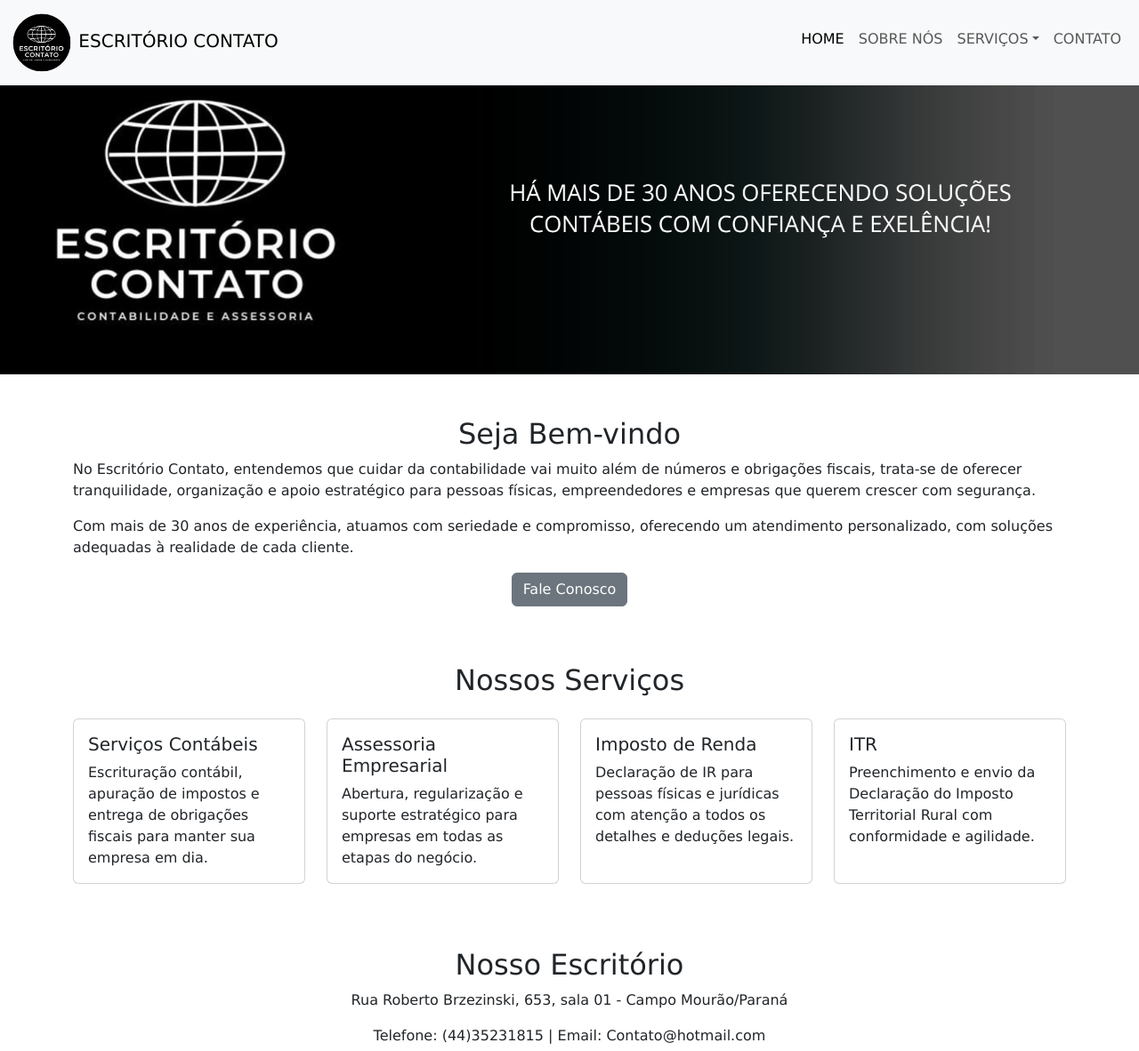
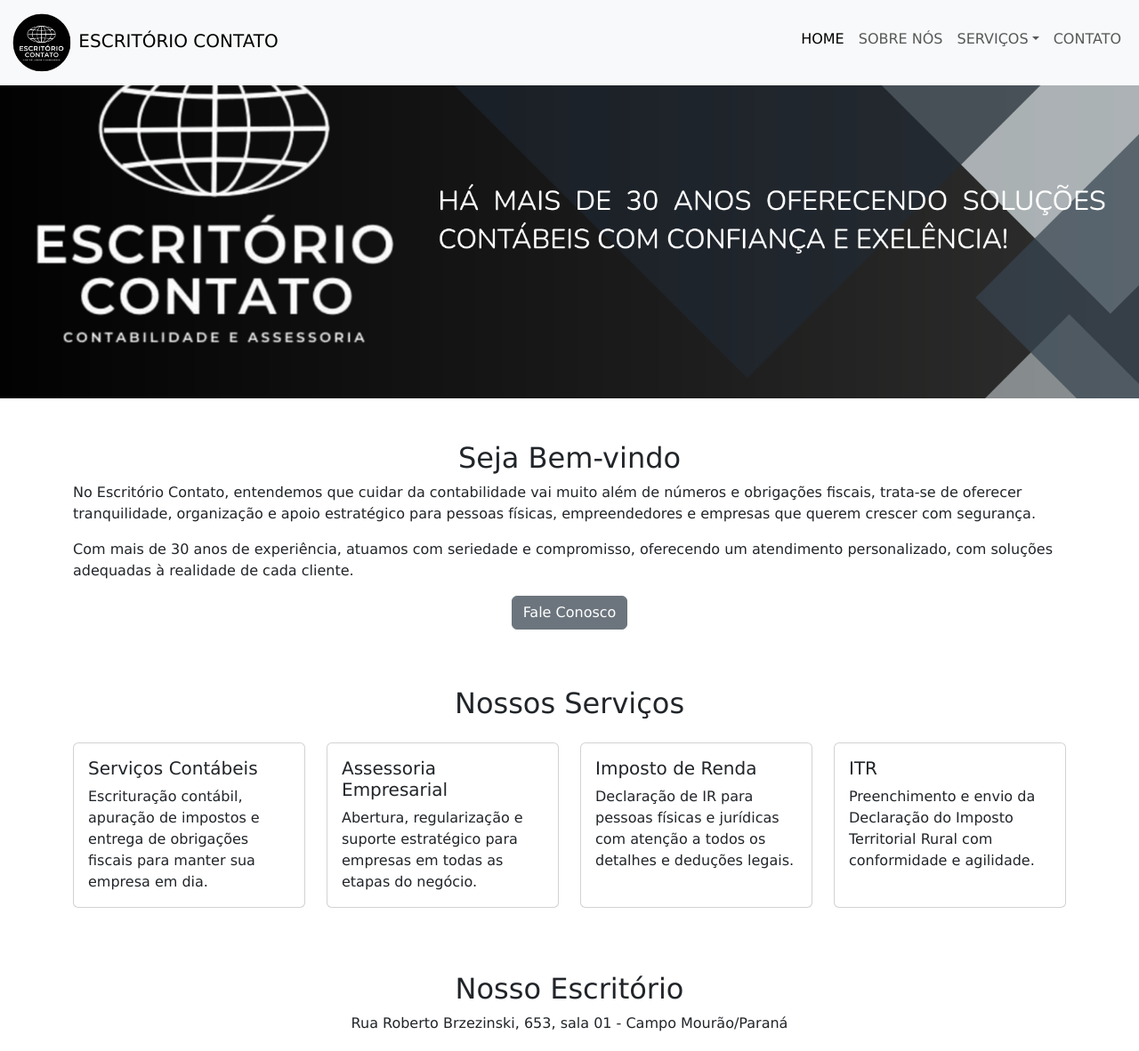
Before and after one commit to LaraFerraz/EscritorioContato, a PHP site: page / in a window 1280 px wide. Shown: the top 1182 px of the page at 89% size. Run offline with PHP 8.4, Linux system fonts and the light colour scheme; some libraries are stand-ins or nearby versions.

Commit message:
"segundo commit"

```diff
--- a/index.php
+++ b/index.php
@@ -11,7 +11,7 @@
     <link rel="stylesheet" href="https://cdnjs.cloudflare.com/ajax/libs/font-awesome/6.5.0/css/all.min.css">
     <link href="images/logo2.jpeg" rel="shortcut icon">
 </head>
-<body>
+<body class="pt-5 mb-4">
     <header>
     <nav class="navbar navbar-expand-lg bg-body-tertiary fixed-top">
   <div class="container-fluid">
@@ -41,7 +41,6 @@
   </div>
 </nav>
 </header>
-<body class="pt-5">
 
         <?php
             $page = $_GET['page'] ?? 'home';
@@ -59,7 +58,7 @@
                 case 'home':
                 default:
         ?>
-        <img src="images/banner.png" class="img-fluid w-100" alt="banner">
+        <img src="images/banner3.png" class="img-fluid w-100" alt="banner" style="height: 400px; object-fit: cover;">
                     <main class="container">
                         <section class="mt-5 d-flex flex-column align-items-center justify-content-center">
                             <h2 class="text-center">Seja Bem-vindo</h2>
@@ -158,7 +157,7 @@
 
     <!-- Footer -->
     <footer class="bg-dark text-white text-center py-4">
-        <p>© 2025 Nome do Escritório de Contabilidade. Todos os direitos reservados.</p>
+        <p>© 2025 Escritório Contato. Todos os direitos reservados.</p>
         <p>
             <a href="#" class="text-white text-decoration-none mx-2">
                 <i class="fa-brands fa-whatsapp"></i>
```
Also changed, not shown: style.css (+0 -7 lines), images/banner2.png (deleted), images/banner3.png (added).
